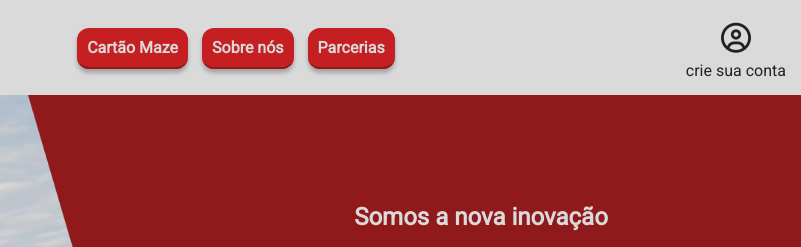
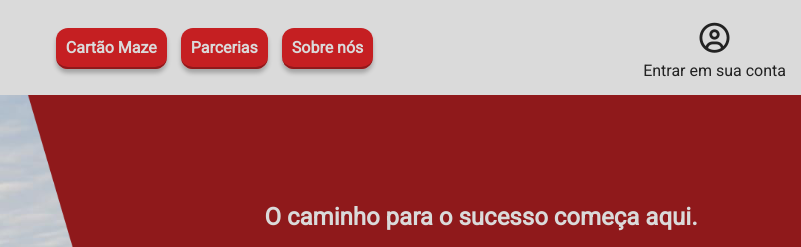
Before and after one commit to playerking3/mazebank, a plain HTML site: page front/index.html in a window 1280 px wide. Shown: the top 247 px of the page, 479-1280 px from the left. Drawn offline with Linux system fonts and the light colour scheme.

Commit message:
fiz pequenas alterações estéticas

```diff
--- a/front/index.html
+++ b/front/index.html
@@ -18,19 +18,19 @@
         <div class="navbar">
             <nav>
                 <a href="" class="botao1">Cartão Maze</a>
+                <a href="" class="botao1">Parcerias</a>
                 <a href="" class="botao1">Sobre nós</a>
-                <a href="" class="botao1">Parcerias</a>
             </nav>
         </div>
         <div class="conta-icon">
-            <a href="" class="conta-icon"><i class="fa-regular fa-circle-user"></i>crie sua conta</a>
+            <a href="" class="conta-icon"><i class="fa-regular fa-circle-user"></i>Entrar em sua conta</a>
         </div>
     </header>
     <main>
         <secton class="bemvindo">
             <img src="../img/mazetower.png" alt="maze tower">
             <div class="bvtxt">
-                <h2>Somos a nova inovação</h2>
+                <h2>O caminho para o sucesso começa aqui.</h2>
                 <br>
                 <p>Bem-vindo ao Maze Bank, o seu parceiro confiável para serviços bancários de alta qualidade. Oferecemos uma ampla gama de soluções financeiras, desde contas correntes até investimentos em grandes projetos. Com mais de 50 anos de experiência em serviços bancários, nossa equipe altamente qualificada está pronta para ajudá-lo a atingir seus objetivos financeiros. Navegue em nosso site para descobrir como podemos ajudá-lo a alcançar o sucesso financeiro.</p>
             </div>
```
